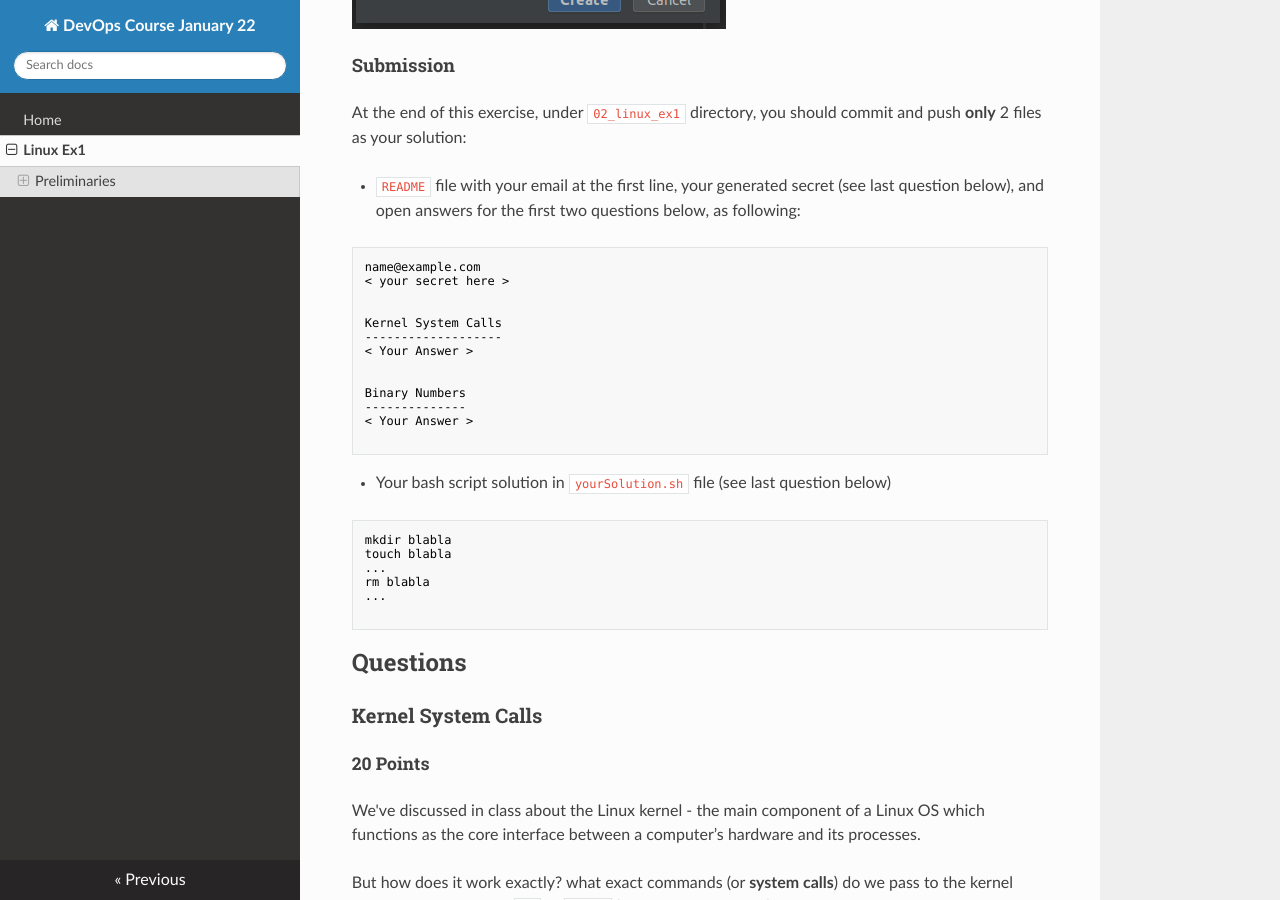
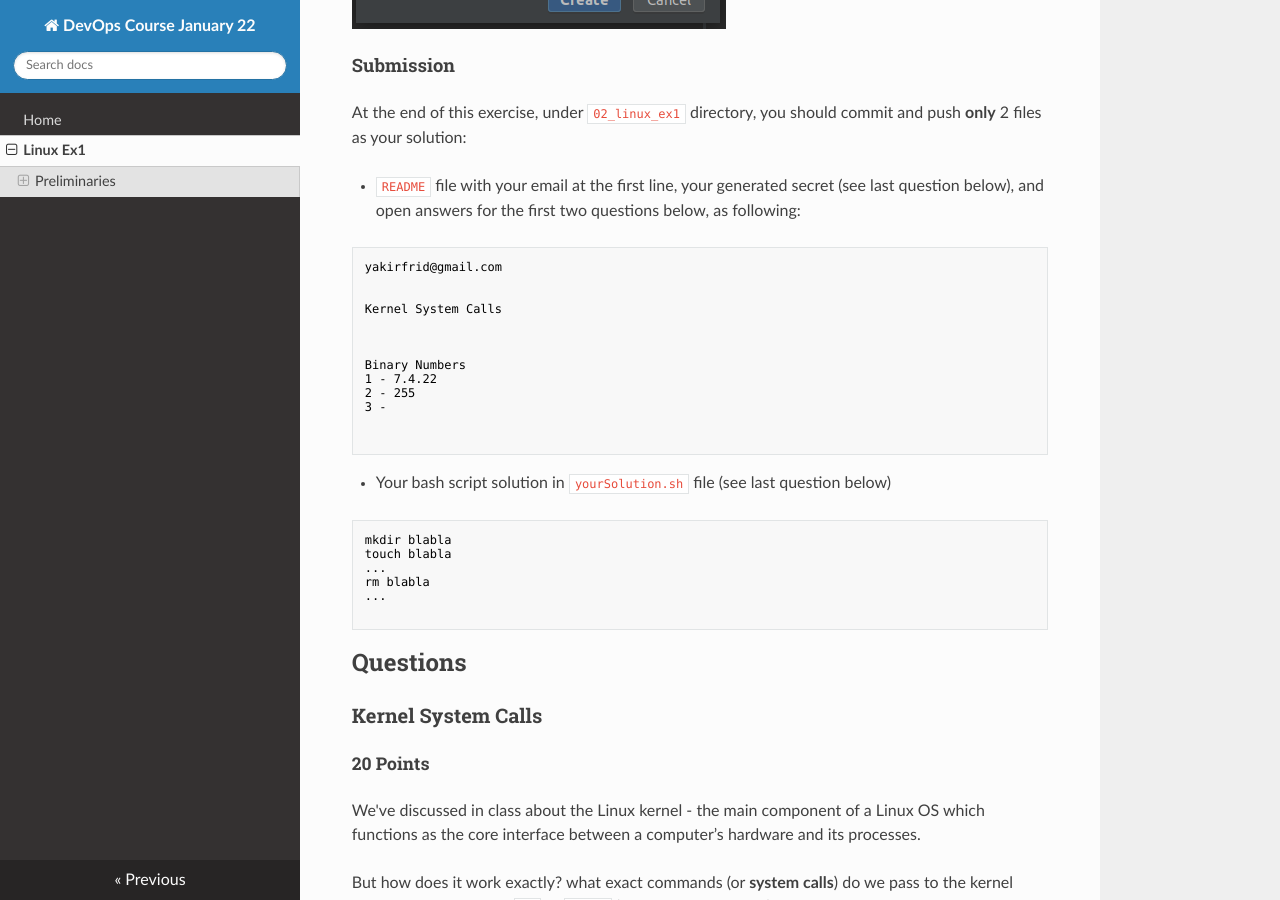
Before and after one commit to alonitac/DevOpsJan22, an MkDocs documentation site: the page built from docs/linux_ex1.md, in a window 1280 px wide and 900 px high, scrolled down 903 px. Built offline with MkDocs 1.6.1, drawn with Linux system fonts in a browser that asks for light colours; nearby versions of some CDN libraries.

Commit message:
yakir solution

````diff
--- a/docs/linux_ex1.md
+++ b/docs/linux_ex1.md
@@ -19,18 +19,18 @@ At the end of this exercise, under `02_linux_ex1` directory, you should commit a
 
 - `README` file with your email at the first line, your generated secret (see last question below), and open answers for the first two questions below, as following:
 ```text
-name@example.com
-< your secret here >
+yakirfrid@gmail.com
 
 
 Kernel System Calls
--------------------
-< Your Answer >
+
 
 
 Binary Numbers
---------------
-< Your Answer >
+1 - 7.4.22
+2 - 255
+3 -
+
 
 ```
 
````
Also changed, not shown: 1 other file.
